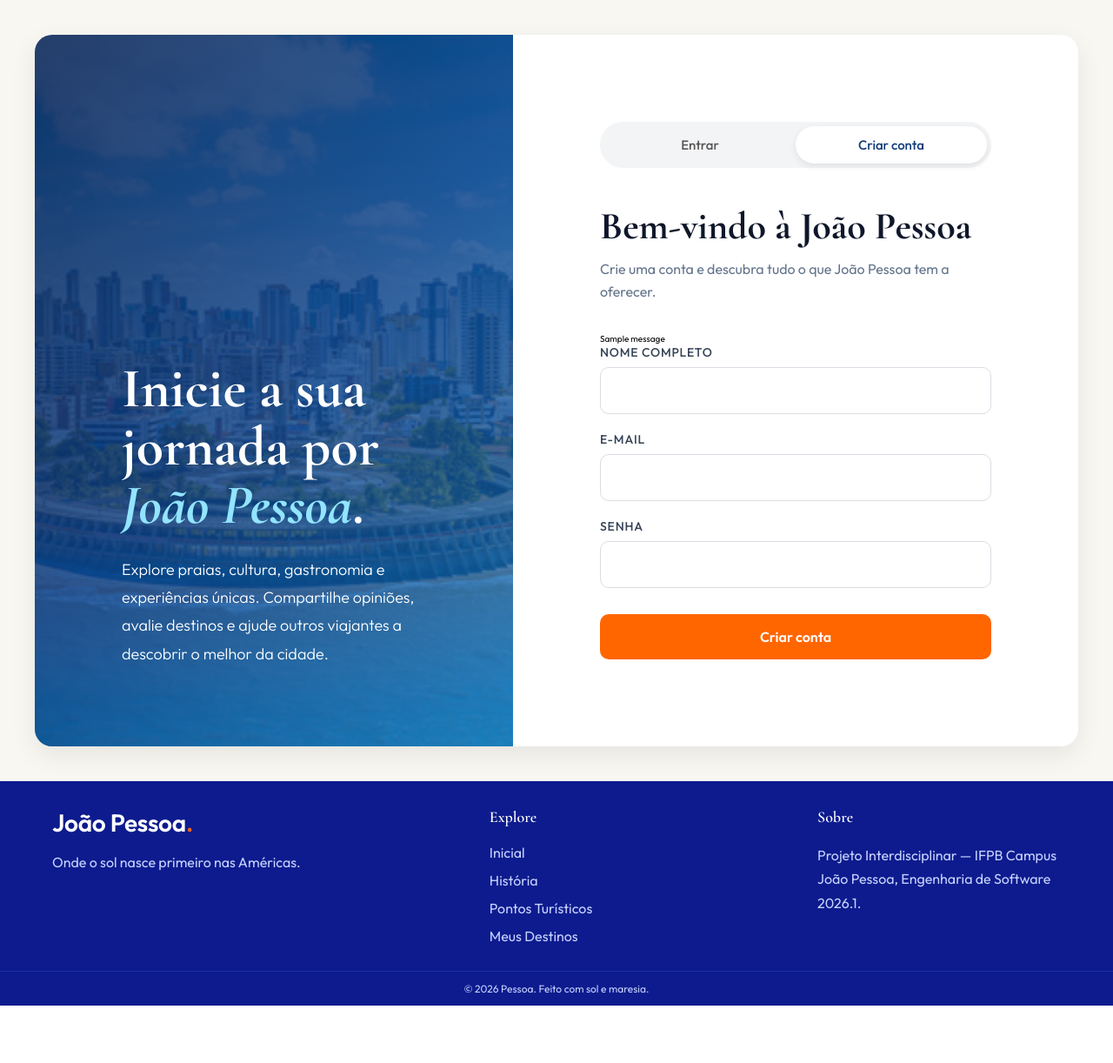
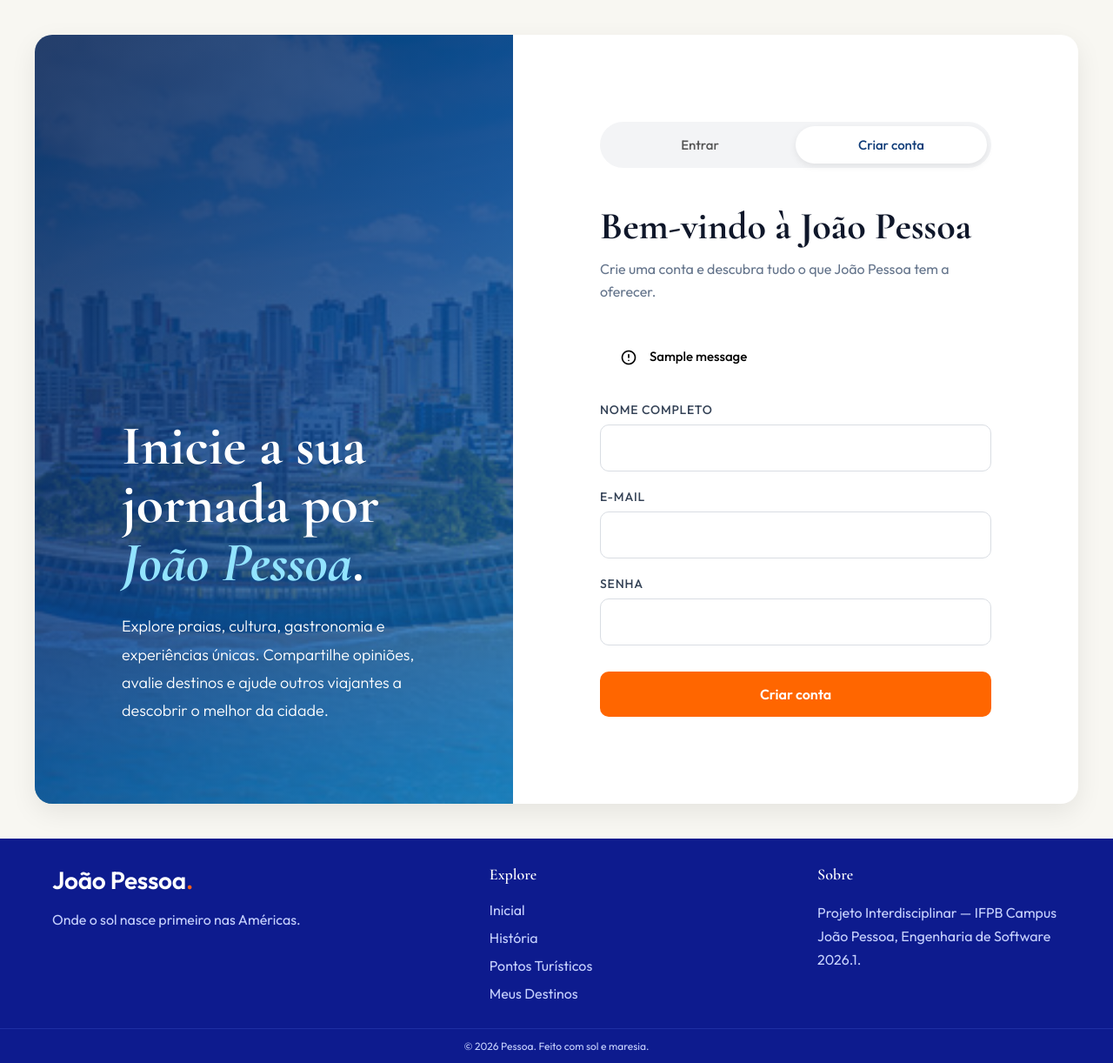
Before and after one commit to jmanoeldev/Vem-pra-Jampa, a Flask app: page /register in a window 1280 px wide. Shown: the part 84-1306 px from the top of the page at 87% size. Before the commit the page ends 1240 px from the top, so only its background shows below. Run offline with Flask 3, Linux system fonts and the light colour scheme; one stand-in notice (Sample message) is shown.

Commit message:
feat: Adiciona estilização nas mensagens flash das páginas de login e cadastro.

```diff
--- a/app/autenticacao.py
+++ b/app/autenticacao.py
@@ -32,7 +32,7 @@ def login():
         usuario = buscar_email(email)
 
         if not usuario or not check_password_hash(usuario['password_hash'], password):
-            flash('Email ou senha incorretos.')
+            flash('Email ou senha incorretos.', 'erro')
             return redirect(url_for('auth.login'))
 
         session['usuario']=usuario['username']
--- a/data/usuarios.csv
+++ b/data/usuarios.csv
@@ -1,3 +1,5 @@
 username,email,password_hash
 Joao,joao@email,scrypt:32768:8:1$G65SKr5em4UYYWGF$eca6b9a03b7e53b644cb75f520151dc06fd16bd780e88f771d0c32bab765813676fc65b88d5706fc351f8e2bcbb799726551a87fd440b315ccafd0ca67b5479a
 felipe araújo,felipe@email,scrypt:32768:8:1$FyLFF1hjC1iMkbAj$85ef3c15a5e5c15794c84ba8fd35177b53b6dd138860fe40129c742f0baf2ea0faf43d3f06f717b13378c428b1bafc4133f1adce95836345e5d2d88ce3d640d4
+joana,joana@gmail,scrypt:32768:8:1$DXPUdv4V7W7LhyEI$5912a0a90e7415468a04a900643d1c08264cb9147bbc169a49a48751c96ad9e87cfe00d770f7546504d0f4d9deecbdf6d43dab14896bdaf90dc9afc1484b91f5
+gustavo,gustavo@email,scrypt:32768:8:1$kTLrulfCLeqB63CQ$2200c8ddc5a868168191646f29f4353ff54d59857a1f85d181502f59cf1a7096be3d8eef86a44574c262022538bdbab507f4012b35078dad19b1121724330f61
--- a/static/css/auth.css
+++ b/static/css/auth.css
@@ -190,6 +190,51 @@ html {
     transform: translateY(-.2rem);
 }
 
+/* FLASH MESSAGES */
+
+.flash{
+    display:flex;
+    align-items:flex-start;
+    gap:1.4rem;
+    padding:1.5rem 1.8rem;
+    margin-bottom:2.4rem;
+    border-radius:1.4rem;
+    border:1px solid transparent;
+    border-left:.5rem solid transparent;
+    font-size:1.5rem;
+    font-weight:500;
+    line-height:1.5;
+    animation:fadeIn .25s ease;
+}
+
+.flash i{
+    font-size:2rem;
+    margin-top:.2rem;
+    flex-shrink:0;
+}
+
+.flash.sucesso{
+    background:#ECFDF3;
+    color:#166534;
+    border-color:#A7F3D0;
+    border-left-color:#86EFAC;
+}
+
+.flash.sucesso i{
+    color:#16A34A;
+}
+
+.flash.erro{
+    background:#FEF2F2;
+    color:#991B1B;
+    border-color:#FECACA;
+    border-left-color:#FCA5A5;
+}
+
+.flash.erro i{
+    color:#DC2626;
+}
+
 /* TABLET */
 
 @media (max-width: 1024px) {
--- a/static/css/perfil.css
+++ b/static/css/perfil.css
@@ -69,7 +69,7 @@
     background:#ECFDF3;
     border-color:#A7F3D0;
     color:#166534;
-    border-left-color:#22C55E;
+    border-left-color:#86EFAC;
 }
 
 .flash.sucesso i{
@@ -80,7 +80,7 @@
     background:#FEF2F2;
     border-color:#FECACA;
     color:#991B1B;
-    border-left-color:#DC2626;
+    border-left-color:#FCA5A5;
 }
 
 .flash.erro i{
--- a/templates/cadastro.html
+++ b/templates/cadastro.html
@@ -49,10 +49,20 @@
             {% with messages = get_flashed_messages(with_categories=True) %}
                 {% if messages %}
                     {% for categoria, message in messages %}
-                        <p class="{{ categoria }}">
-                            {{ message }}
-                        </p>
-                    {% endfor%}
+
+                        <div class="flash {{ categoria }}">
+
+                            {% if categoria == "sucesso" %}
+                                <i class="ti ti-circle-check"></i>
+                            {% else %}
+                                <i class="ti ti-alert-circle"></i>
+                            {% endif %}
+
+                            <span>{{ message }}</span>
+
+                        </div>
+
+                    {% endfor %}
                 {% endif %}
             {% endwith %}
 
```
Also changed, not shown: templates/login.html (+13 -1 lines).
